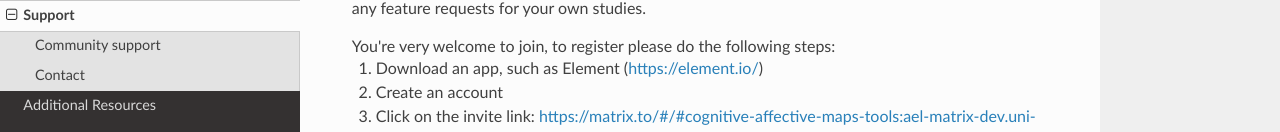
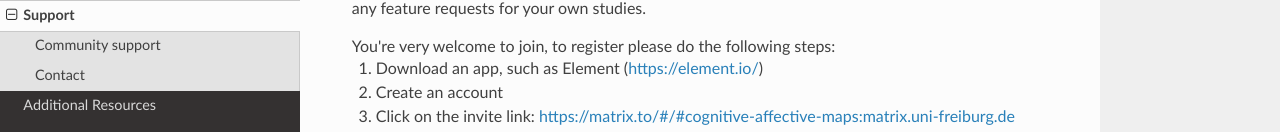
Before and after one commit to FennStatistics/CAMtools_documentation, an MkDocs documentation site: the page built from docs/Support.md, in a window 1280 px wide and 935 px high, cut to the strip 0-403 px from the top of the window. Shown: the part 254-386 px from the top of the strip. Built offline with MkDocs 1.6.1, drawn with Linux system fonts in a browser that asks for light colours; nearby versions of some CDN libraries; some of the changed lines change nothing that is shown; some of the changed text lies outside the part shown.

Commit message:
update matrix link

```diff
--- a/docs/Support.md
+++ b/docs/Support.md
@@ -17,8 +17,8 @@ You're very welcome to join, to register please do the following steps:
       target="_blank">https://element.io/</a>)
     </li>
   <li>Create an account</li>
-    <li> Click on the invite link: <a href="https://matrix.to/#/#cognitive-affective-maps-tools:ael-matrix-dev.uni-freiburg.de"
-      target="_blank">https://matrix.to/#/#cognitive-affective-maps-tools:ael-matrix-dev.uni-freiburg.de</a>
+    <li> Click on the invite link: <a href="https://matrix.to/#/#cognitive-affective-maps:matrix.uni-freiburg.de"
+      target="_blank">https://matrix.to/#/#cognitive-affective-maps:matrix.uni-freiburg.de</a>
     </li>
 </ol>
 </div>
```
